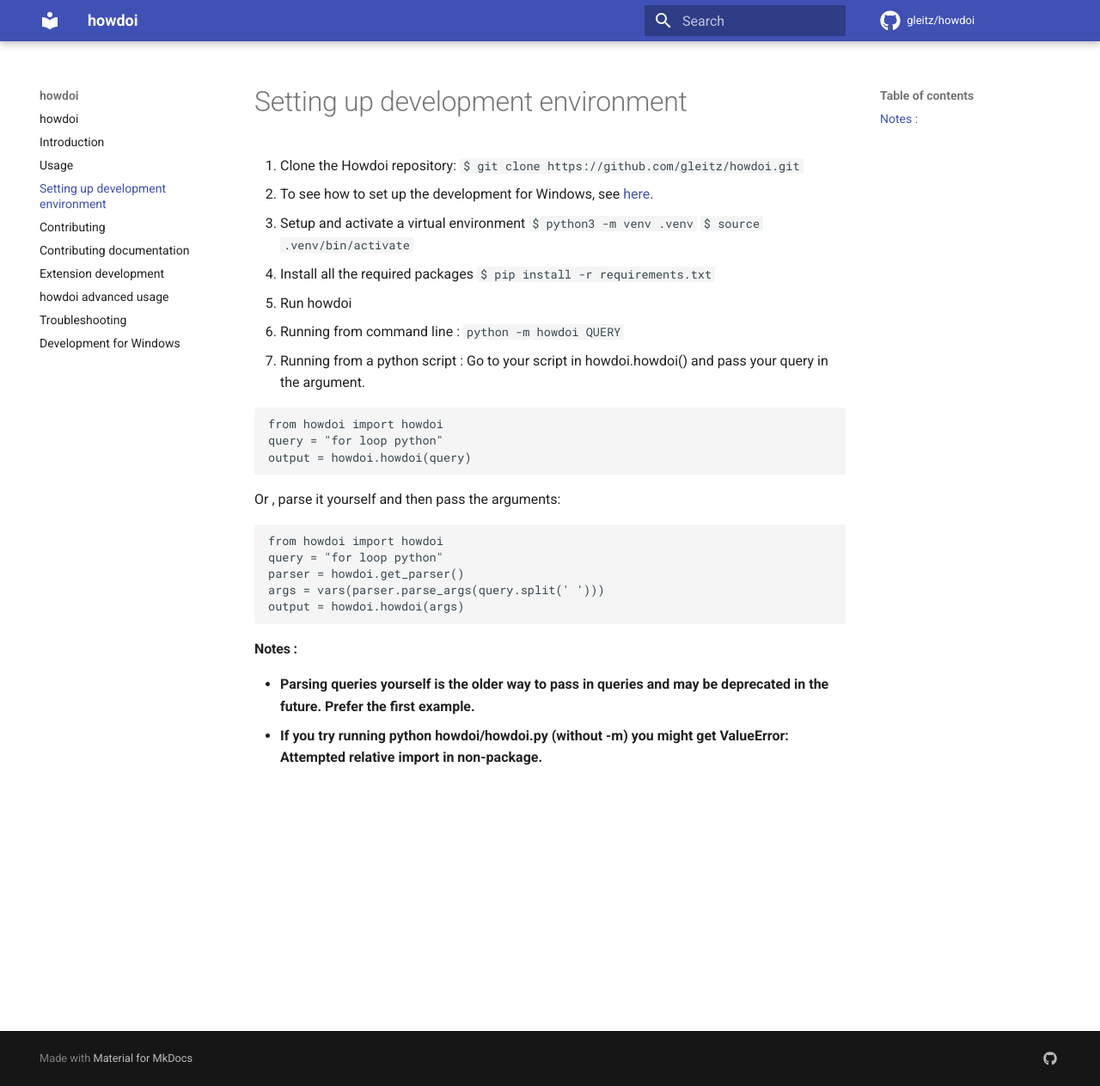
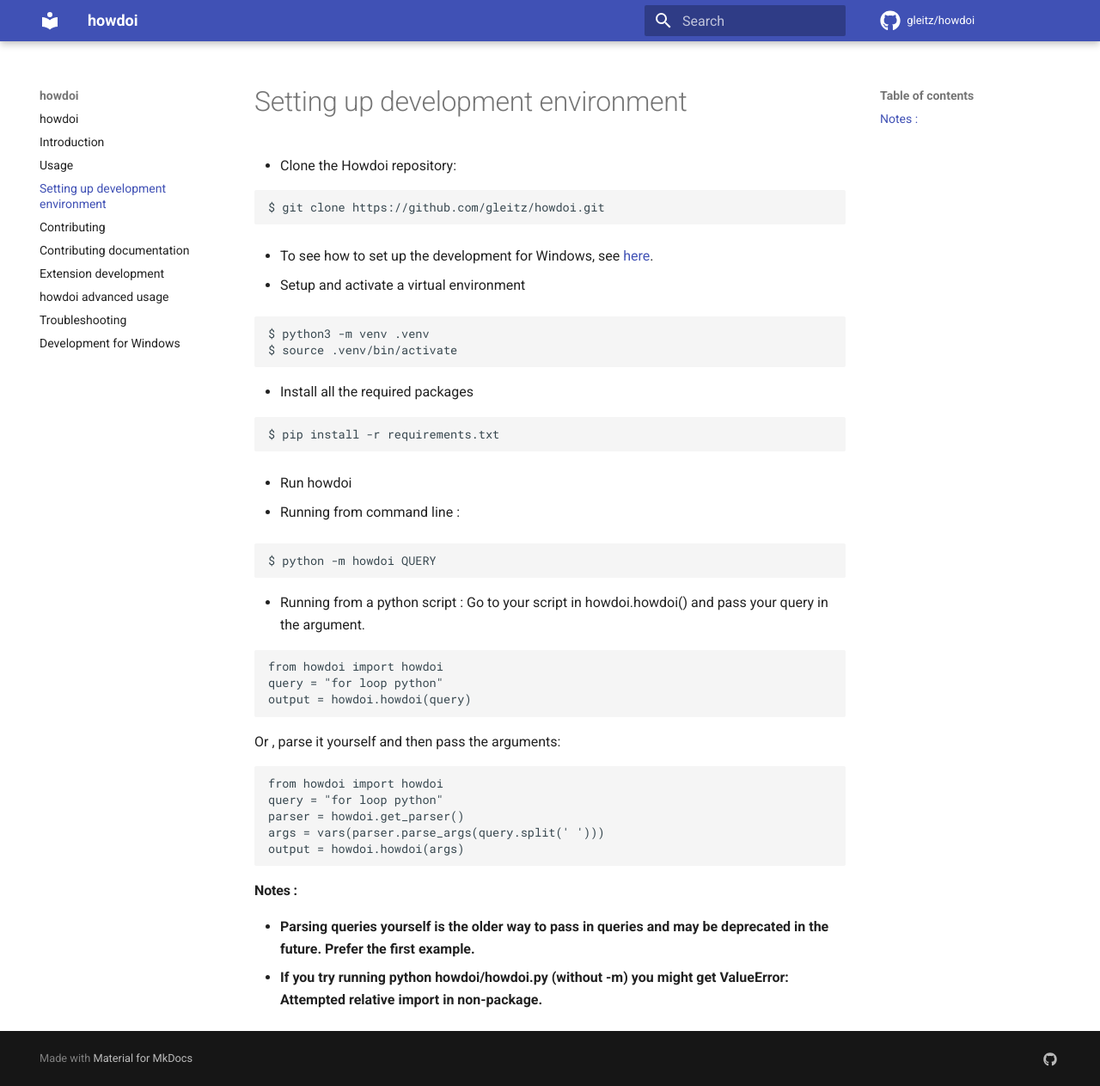
Before and after one commit to gleitz/howdoi, an MkDocs documentation site: the page built from docs/development_env.md, in a window 1280 px wide and 1263 px high. Shown: the whole window at 86% size. Built offline with MkDocs 1.6.1 and Material for MkDocs 9.7.7, drawn with Linux system fonts in a browser that asks for light colours; comment, search, counter and statistics services are not loaded; part of the change alters nothing that is shown.

````diff
--- a/docs/development_env.md
+++ b/docs/development_env.md
@@ -1,15 +1,33 @@
-1. Clone the Howdoi repository:
-   `$ git clone https://github.com/gleitz/howdoi.git`
-2. To see how to set up the development for Windows, see [here](http://gleitz.github.io/howdoi/windows-contributing/).
-3. Setup and activate a virtual environment
-   `$ python3 -m venv .venv`
-   `$ source .venv/bin/activate`
-4. Install all the required packages
-   `$ pip install -r requirements.txt`
-5. Run howdoi
-6. Running from command line :
-   `python -m howdoi QUERY`
-7. Running from a python script : Go to your script in howdoi.howdoi() and pass your query in the argument.
+- Clone the Howdoi repository:
+
+  ```
+  $ git clone https://github.com/gleitz/howdoi.git
+  ```
+
+- To see how to set up the development for Windows, see [here](http://gleitz.github.io/howdoi/windows-contributing/).
+
+- Setup and activate a virtual environment
+
+  ```
+  $ python3 -m venv .venv
+  $ source .venv/bin/activate
+  ```
+
+- Install all the required packages
+
+  ```
+  $ pip install -r requirements.txt
+  ```
+
+- Run howdoi
+
+- Running from command line :
+
+  ```
+  $ python -m howdoi QUERY
+  ```
+
+- Running from a python script : Go to your script in howdoi.howdoi() and pass your query in the argument.
 
 ```
 from howdoi import howdoi
````
